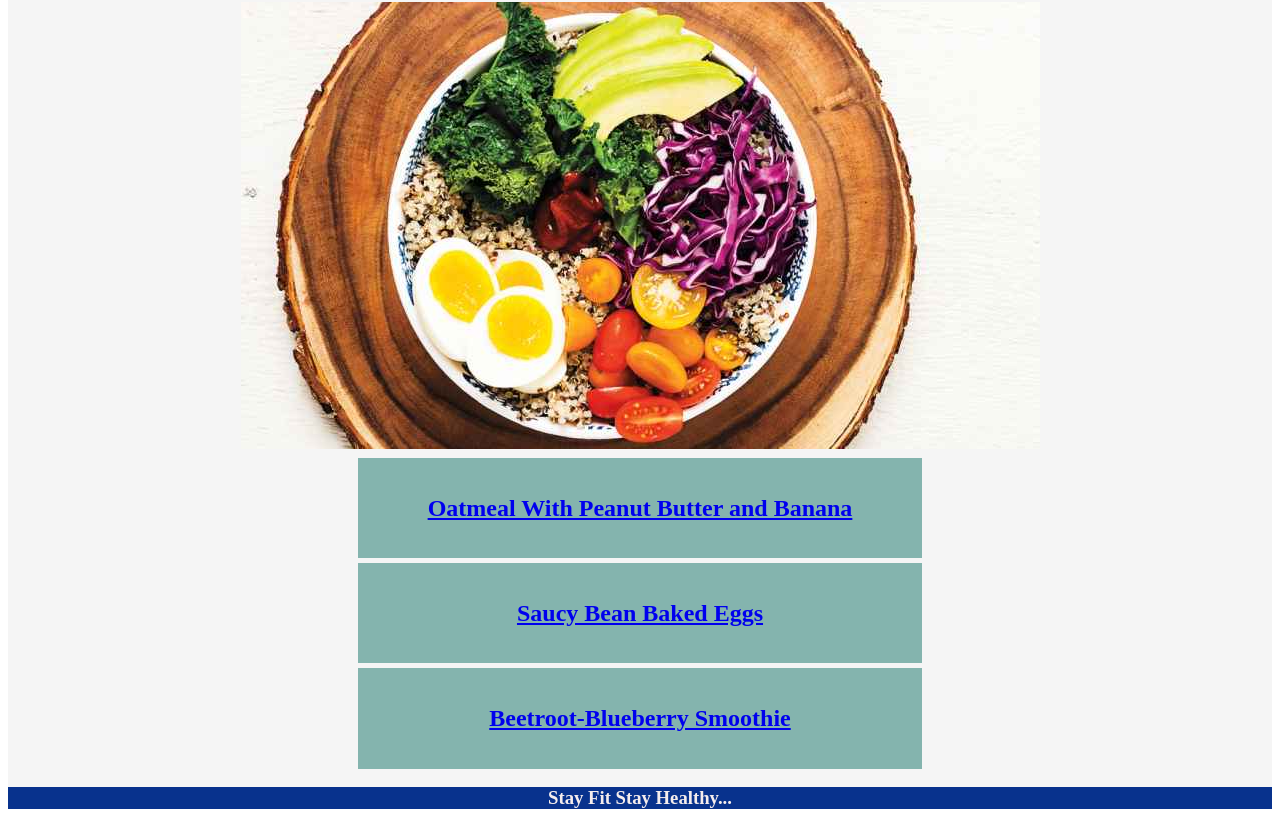
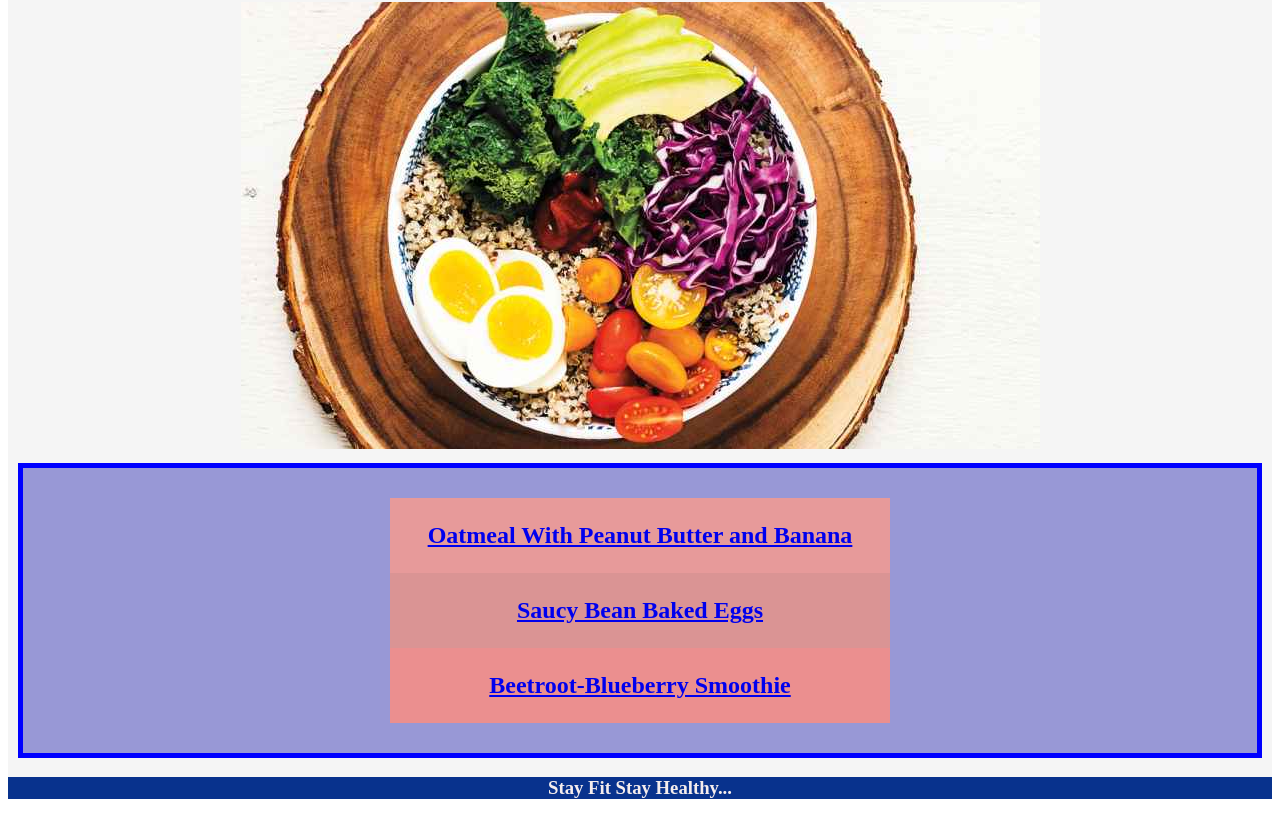
Before and after one commit to Anishanchu/odin-recipes, a plain HTML site: page index.html in a window 1280 px wide. Shown: the part 78-906 px from the top of the page. Drawn offline with Linux system fonts and the light colour scheme.

Commit message:
edit index.html and style.css

```diff
--- a/index.html
+++ b/index.html
@@ -11,12 +11,14 @@
         <h1>ODIN RECIPES</h1></div>
         <div class="image">
         <img src="healthy.jpg" alt="healthybowl"></div>
+        <div class="content">
             <div class="list1">
             <h2><p><a href="recipes/oatmeal.html">Oatmeal With Peanut Butter and Banana</a></p></h2></div>
             <div class="list2">
             <h2><p><a href="recipes/saucybean_bakedeggs.html">Saucy Bean Baked Eggs</a></p></h2></div>
             <div class="list3">
             <h2><p><a href="recipes/beetroot_blueberrysmoothie.html">Beetroot-Blueberry Smoothie</a></p></h2></div>
+        </div>
         <div id="footer">
         <h3>Stay Fit Stay Healthy...</h3></div>
     </body>
--- a/style.css
+++ b/style.css
@@ -14,34 +14,34 @@
     height: auto;
     text-align: center;
 }
+.content {
+    background-color: rgb(152, 152, 214);
+    display: flex;
+    margin: 10px;
+    padding: 30px;
+    flex-direction: column;
+    align-items: center;
+    border: solid 5px blue;
+
+}
 .list1 {
-    background-color: rgb(132, 180, 174);
-    color: white;
+    background-color: rgb(231, 154, 154);
+    width: 500px;
     text-align: center;
-    margin-left : 350px;
-    margin-right: 350px;
-    margin-top: 5px;
-    margin-bottom: 5px;
-    padding: 1%;
+    border-color: blueviolet;
+
 }
 .list2 {
-    background-color: rgb(132, 180, 174);
-    color: white;
+    background-color: rgb(218, 148, 148);
+    width: 500px;
     text-align: center;
-    margin-left: 350px;
-    margin-right: 350px;
-    margin-top: 5px;
-    margin-bottom: 5px;
-    padding: 1%;
+    border-color: blueviolet;
 }
 .list3 {
-    background-color: rgb(132, 180, 174);
-    color: white;
+    background-color: rgb(235, 143, 143);
+    width: 500px;
     text-align: center;
-    margin-left: 350px;
-    margin-right: 350px;
-    margin-top: 5px;
-    padding: 1%;
+    border-color: blueviolet;
 }
 #footer {
     color: #f5eded;
```
